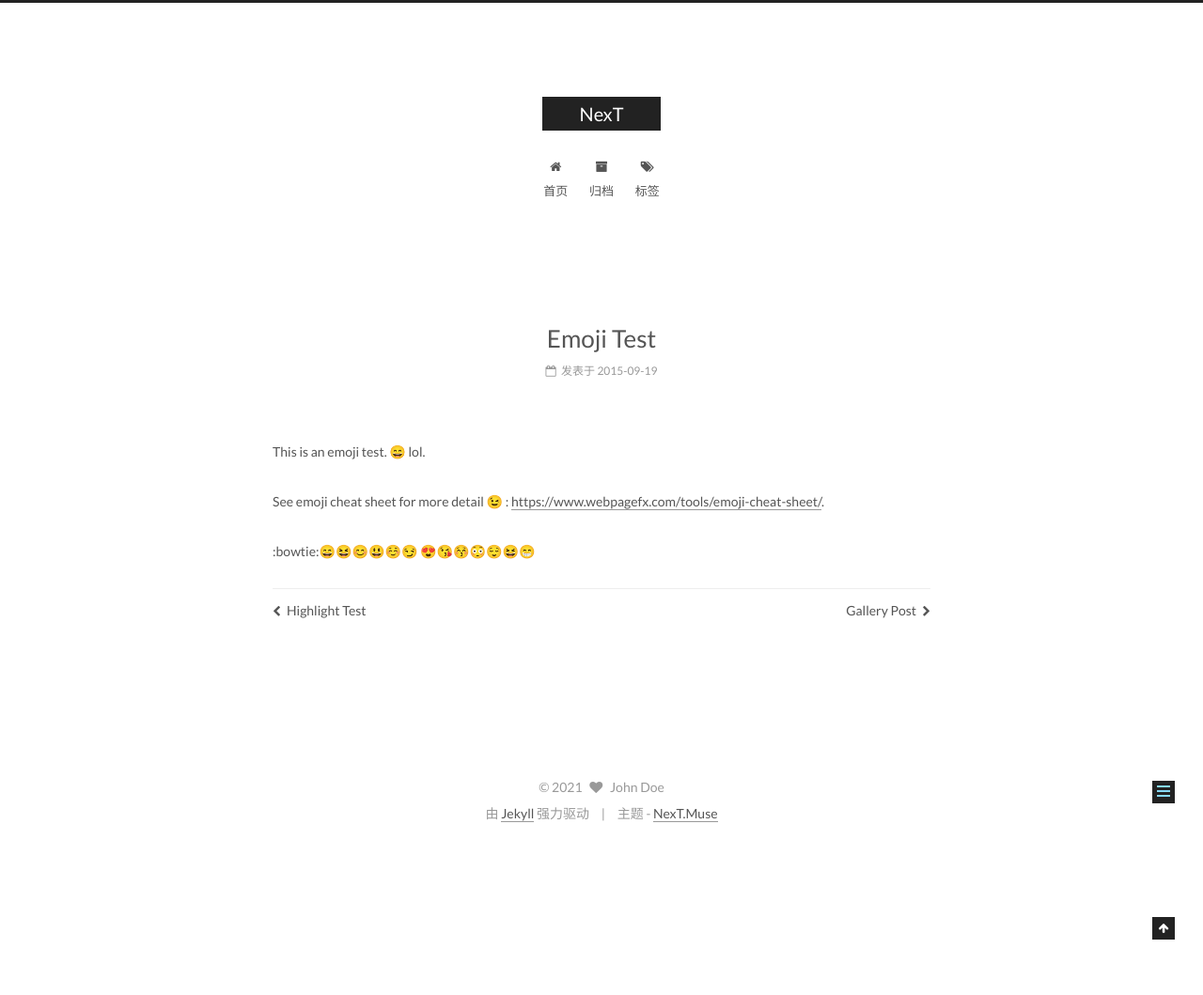
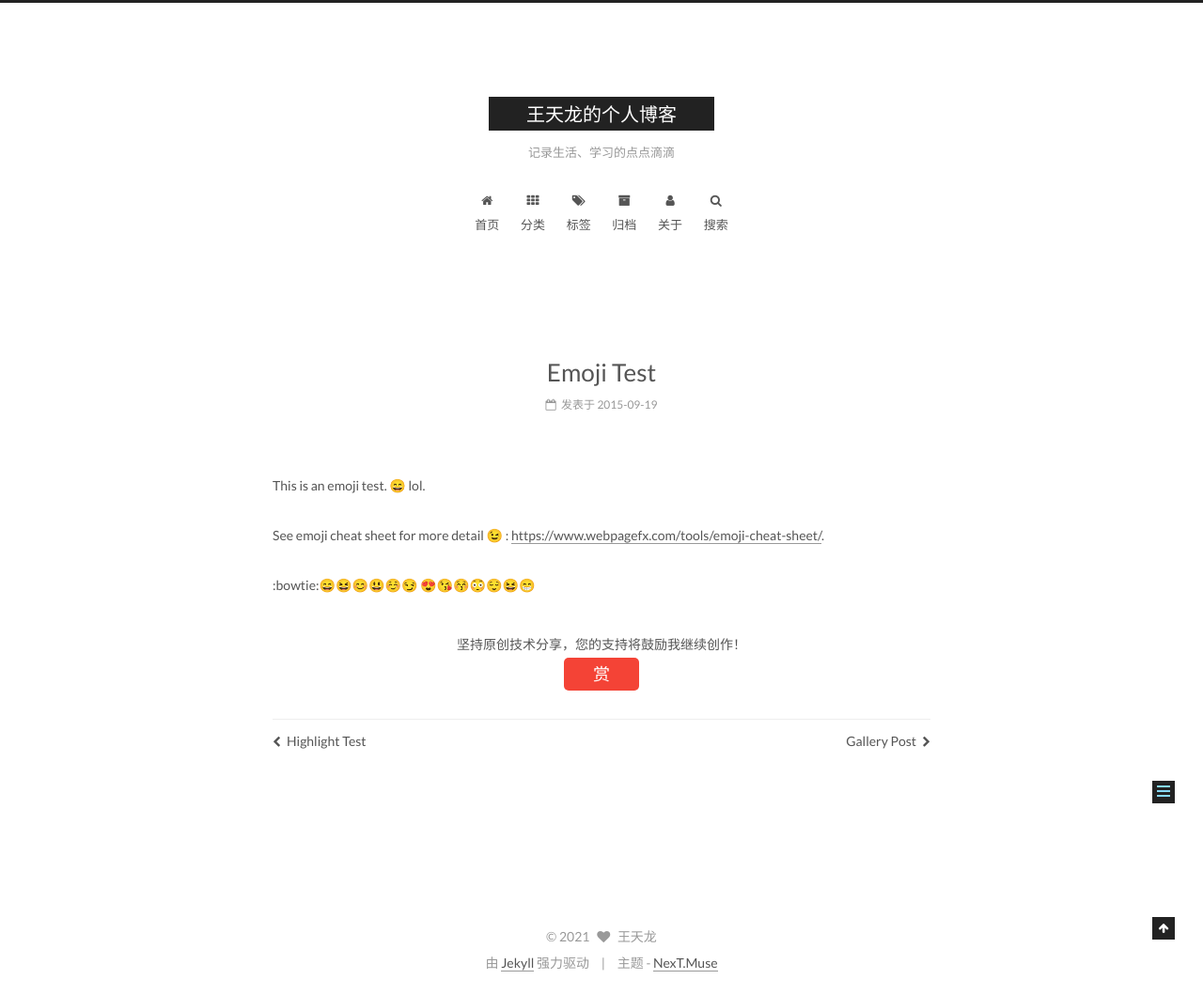
Before and after one commit to wangtl175/wangtl175.git.io, a Jekyll site: the page built from _posts/2015-09-19-emoji-test.md, in a window 1280 px wide. Shown: the whole page at 94% size. Built offline with Jekyll 4.4.1, drawn with Linux system fonts in a browser that asks for light colours; emoji names are drawn with the system emoji font; comment, search, counter and statistics services are not loaded.

Commit message:
version1

```diff
--- a/_config.yml
+++ b/_config.yml
@@ -4,10 +4,10 @@
 # ---------------------------------------------------------------
 
 # Site
-title: NexT
-subtitle:
-description:
-author: John Doe
+title: 王天龙的个人博客
+subtitle: 记录生活、学习的点点滴滴
+description: 代码星空浩瀚无垠，追寻最亮的那颗
+author: 王天龙
 # Support language: de, en, fr-FR, id, ja, ko, pt-BR, pt, ru, zh-Hans, zh-hk, zh-tw
 language: zh-Hans
 date_format: '%Y-%m-%d'
@@ -87,7 +87,7 @@ keywords: "Jekyll, NexT"
 rss:
 
 # Specify the date when the site was setup
-#since: 2015
+since: 2021
 
 # icon between year and author @Footer
 authoricon: heart
@@ -118,10 +118,10 @@ index_with_subtitle: false
 # When running the site in a subdirectory (e.g. domain.tld/blog), remove the leading slash (/archives -> archives)
 menu:
   home: /
-  #categories: /categories/
-  #about: /about/
+  categories: /categories/
+  tags: /tags/
   archives: /archives/
-  tags: /tags/
+  about: /about/
   #sitemap: /sitemap.xml
   #commonweal: /404.html
 
@@ -213,8 +213,9 @@ font:
 # Social Links
 # Key is the link label showing to end users.
 # Value is the target link (E.g. GitHub: https://github.com/iissnan)
-#social:
+social:
   #LinkLabel: Link
+  GitHub: https://github.com/wangtl175
 
 
 # Social Links Icons
@@ -370,10 +371,10 @@ mathjax:
 han: false
 
 # Swiftype Search API Key
-#swiftype_key:
+swiftype_key: ejzXADyBomBd4f_Cam8n
 
 # Baidu Analytics ID
-#baidu_analytics:
+baidu_analytics: 681e8ab3f6ae4ad2b3453b6d91601aa8
 
 # Duoshuo ShortName
 #duoshuo_shortname:
@@ -415,7 +416,11 @@ wildfire:
 
 # Hypercomments
 #hypercomments_id:
-
+valine_comment:
+  enable: true
+  leancloud_appid: NPXO452Cf2WXPOsJk9C36TJ4-MdYXbMMI
+  leancloud_appkey: hbavG9LDlr4bEH3LQYBm1c0V
+  placeholder: "留下你的评论吧（支持Markdown）~"
 # Gentie productKey
 #gentie_productKey:
 
@@ -446,16 +451,16 @@ gitalk:
 # Available value:
 #    button | slide
 # Warning: Baidu Share does not support https.
-#baidushare:
+baidushare: true
 ##  type: button
 
 # Share
-#jiathis:
+jiathis: true
 # Warning: JiaThis does not support https.
 #add_this_id:
 
 # Share
-#duoshuo_share: true
+duoshuo_share: true
 
 # Google Webmaster tools verification setting
 # See: https://www.google.com/webmasters/
@@ -728,6 +733,10 @@ vendors:
   # https://github.com/ethantw/Han
   han:
 
+# Reward
+reward_comment: 坚持原创技术分享，您的支持将鼓励我继续创作！
+wechatpay: /qr_code/wechatpay.png
+alipay: /qr_code/alipay.jpg
 
 # Assets
 css: assets/css
--- a/_includes/_partials/comments.html
+++ b/_includes/_partials/comments.html
@@ -34,6 +34,8 @@
       <div id="SOHUCS"></div>
     {% elsif site.wildfire.enable %}
       <div class="wildfire_thread"></div>
+    {% elsif site.valine_comment.enable %}
+      <div id="vcomments"></div>
     {% endif %}
   </div>
 {% endif %}
--- a/_includes/_third-party/comments/index.html
+++ b/_includes/_third-party/comments/index.html
@@ -7,3 +7,4 @@
 {% include _third-party/comments/livere.html %}
 {% include _third-party/comments/changyan.html %}
 {% include _third-party/comments/wildfire.html %}
+{% include _third-party/comments/valine.html %}
```
Also changed, not shown: _posts/2013-12-26-images.md (+1 -1 lines).
